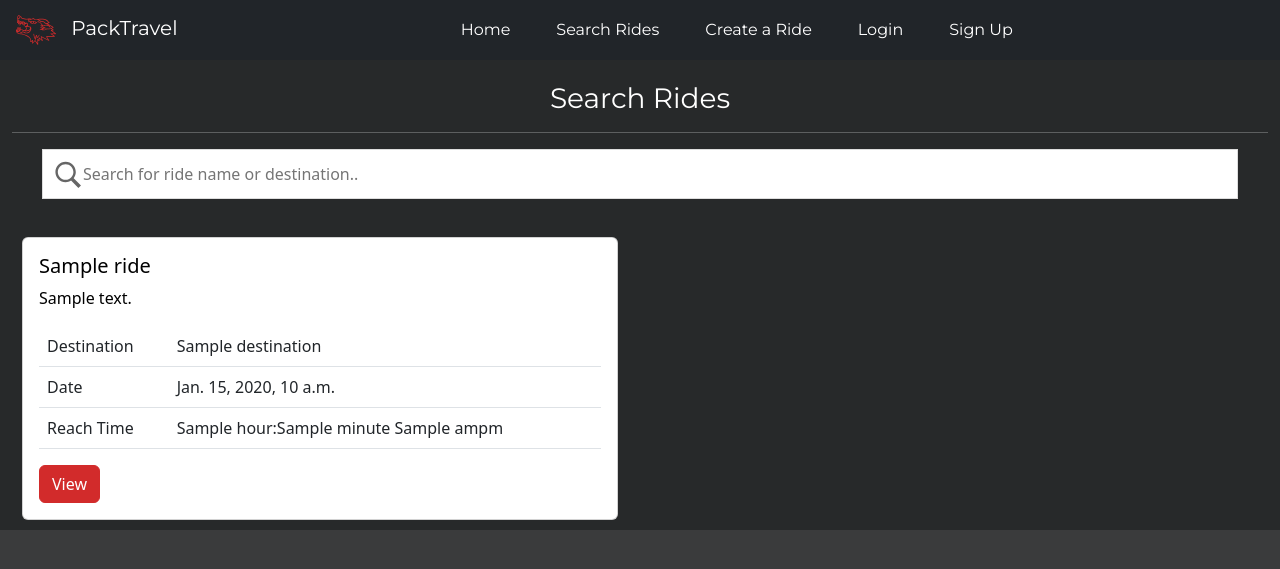
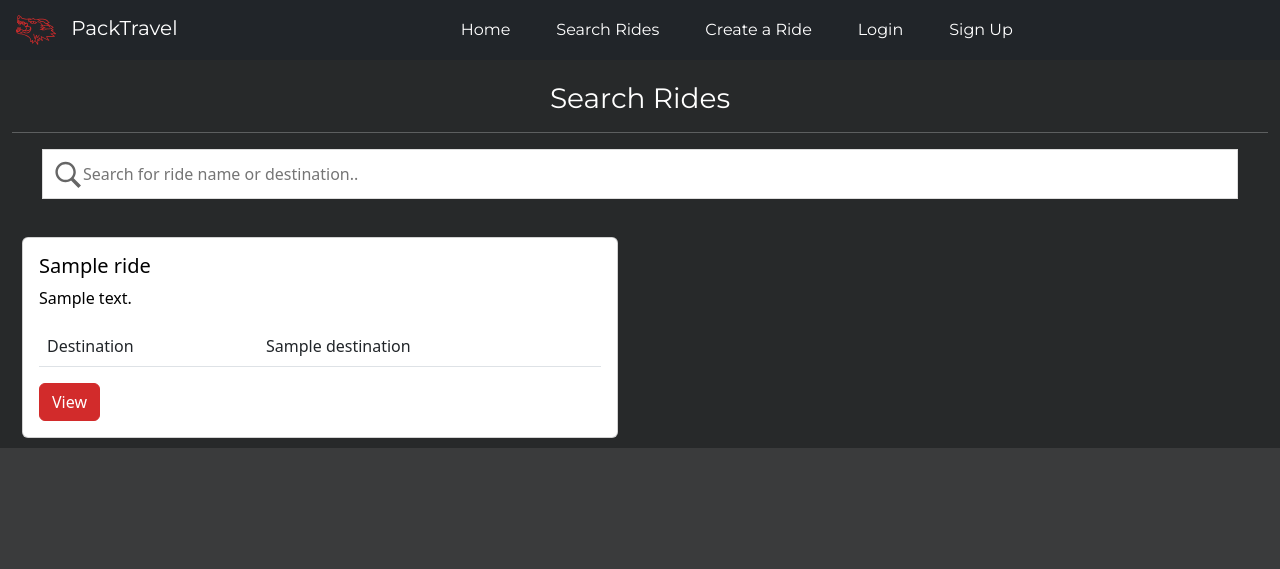
Before and after one commit to brianhhuynh38/PackTravel, a Django app: template templates/search/search.html in a window 1280 px wide. Shown: the top 569 px of the page. Run offline with Django 4.2, Linux system fonts and the light colour scheme; the template is opened without the code that fills it: most values are stand-ins (such as "Sample title", 1, 10 or a date in 2020).

Commit message:
search display fixed

```diff
--- a/templates/search/search.html
+++ b/templates/search/search.html
@@ -92,14 +92,6 @@
                 <tr>
                     <td>Destination</td>
                     <td class="dest">{{ride.destination}}</td>
-                  </tr>
-                  <tr>
-                    <td>Date</td>
-                    <td>{{ride.date}}</td>
-                  </tr>
-                  <tr>
-                    <td>Reach Time</td>
-                    <td>{{ride.hour}}:{{ride.minute}} {{ride.ampm}}</td>
                   </tr>
             </tbody>
           </table>
```
